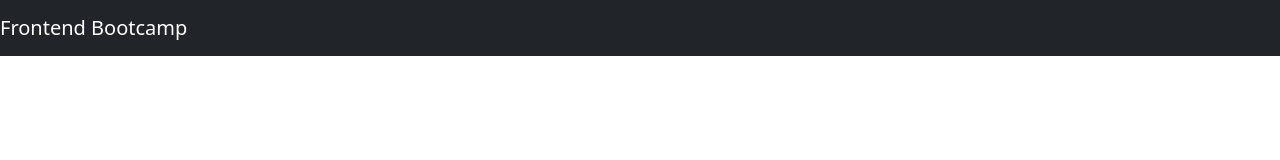
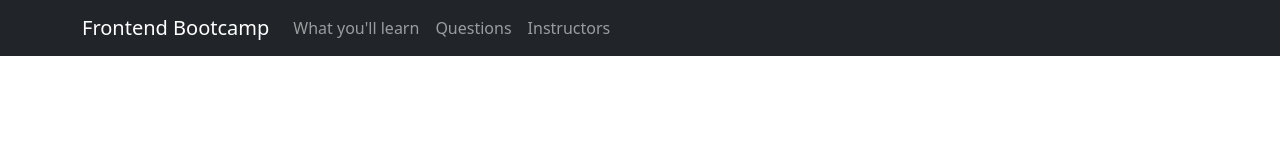
Before and after one commit to Mickkkon/bootstrapBootCamp, a plain HTML site: page index.html in a window 1280 px wide. Drawn offline with nearby package versions, Linux system fonts and the light colour scheme.

Commit message:
set up the navbar

```diff
--- a/index.html
+++ b/index.html
@@ -11,7 +11,30 @@
 <body>
 
    <nav class="navbar navbar-expand-lg bg-dark navbar-dark">
-    <a href="" class="navbar-brand">Frontend Bootcamp</a>
+    <div class="container">
+        <a href="" class="navbar-brand">Frontend Bootcamp</a>
+
+
+        <button class="navbar-toggler" type="button" data-bs-toggle="collapse" data-bs-target="#navmenu">
+
+            <span class="navbar-toggler-icon"></span>
+        </button>
+
+
+        <div class="collapse navbar-collapse" id="navmenu">
+           <ul class="navbar-nav">
+            <li class="nav-item">
+                <a href="#learn" class="nav-link">What you'll learn</a>
+            </li>
+            <li class="nav-item">
+                <a href="#questions" class="nav-link">Questions</a>
+            </li>
+            <li class="nav-item">
+                <a href="#instructors" class="nav-link">Instructors</a>
+            </li>
+           </ul>
+        </div>
+    </div>
    </nav>
 
 
```
Also changed, not shown: images/react.svg (added), images/showcase.svg (added), images/showcase1.svg (added).
